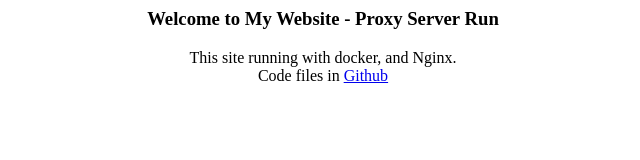
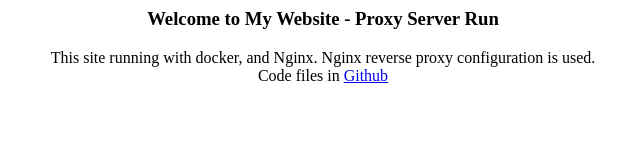
Before and after one commit to ruchany13/MyDockerExamples, a plain HTML site: page NginxReverseProxy/proxy/index.html in a window 1280 px wide. Shown: the whole page, without its empty margins (317-957 px from the left). Drawn offline with Linux system fonts and the light colour scheme.

Commit message:
add info

```diff
--- a/NginxReverseProxy/proxy/index.html
+++ b/NginxReverseProxy/proxy/index.html
@@ -11,9 +11,9 @@
 
      <div style="text-align:center ;">
         <p>
-         This site running with docker, and Nginx.
-         <br>
-         Code files in
+        This site running with docker, and Nginx.
+        Nginx reverse proxy configuration is used.<br>
+        Code files in
          <a href="https://github.com/ruchany13/MyWebsite/tree/main/NginxReverseProxy">Github</a>
       </p>
     </div>
```
Also changed, not shown: 1 other file.
